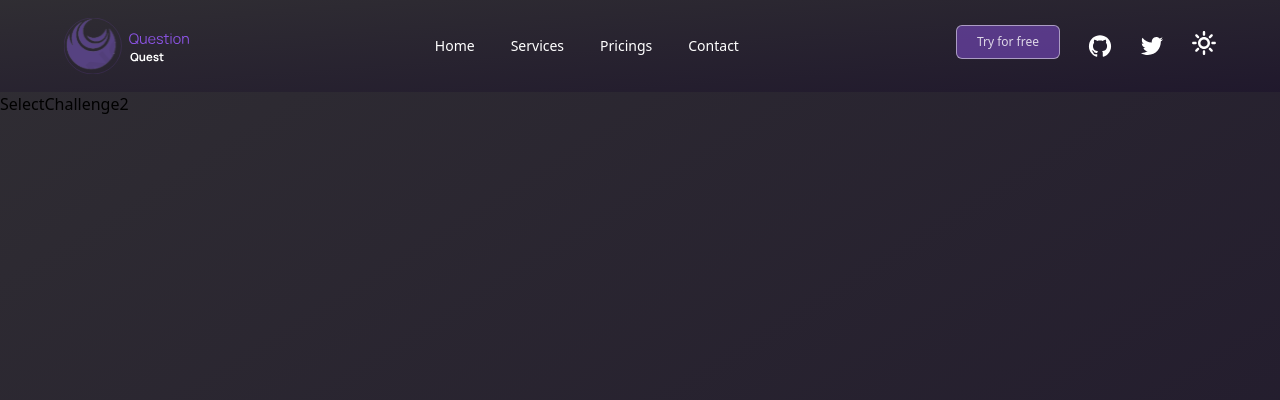
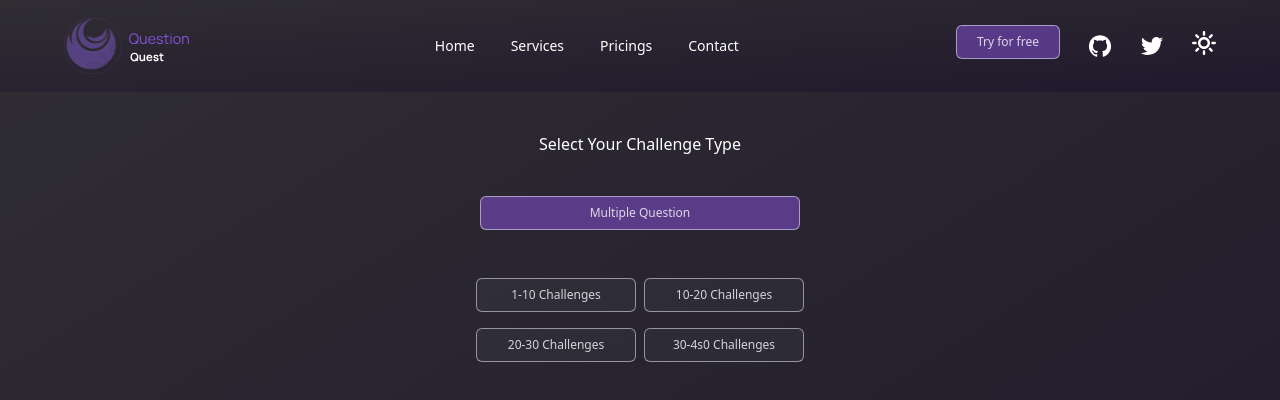
Before and after one commit to DagNo1/Question-Quest, a React (Vite) app: page /main/select2 in a window 1280 px wide. Shown: the top 400 px of the page. Built offline with nearby package versions, Linux system fonts and the light colour scheme.

Commit message:
Select 2

```diff
--- a/src/pages/MainPages/SelectChallenge2/SelectChallenge2.jsx
+++ b/src/pages/MainPages/SelectChallenge2/SelectChallenge2.jsx
@@ -1,5 +1,44 @@
 const SelectChallenge2 = () => {
-  return <div>SelectChallenge2</div>;
+  const choices = [
+    {
+      text: "1-10 Challenges"
+    },
+    {
+      text: "10-20 Challenges"
+    },
+    {
+      text: "20-30 Challenges"
+    },
+    {
+      text: "30-4s0 Challenges"
+    }
+  ]
+  return (
+    <div className="flex justify-center items-center flex-col my-10 gap-10">
+      <p className="text-white">Select Your Challenge Type</p>
+      <button
+        className="text-white/80 border border-white/50  lg:text-xs motion-safe:hover:scale-105
+          bg-purple/50 border-white  font-medium rounded-md text-sm px-12 md:px-5 md:text-xs
+          py-2 text-center mb-2 max-md:px-4 max-md:py-[0.8rem] w-80
+          "
+      >Multiple Question</button>
+      <div className="grid grid-cols-2 gap-2">
+        {
+          choices.map((choice) => (
+            <button
+              className="text-white/80 border border-white/50  lg:text-xs motion-safe:hover:scale-105
+          focus:bg-purple/50 focus:border-white  font-medium rounded-md
+          text-sm px-12 md:px-5 md:text-xs py-2 text-center mb-2 max-md:px-4 max-md:py-[0.8rem]
+          w-40 bg-gray-500/10
+          "
+            >
+              {choice.text}
+            </button>
+          ))
+        }
+      </div>
+
+    </div>)
 };
 
 export default SelectChallenge2;
```
